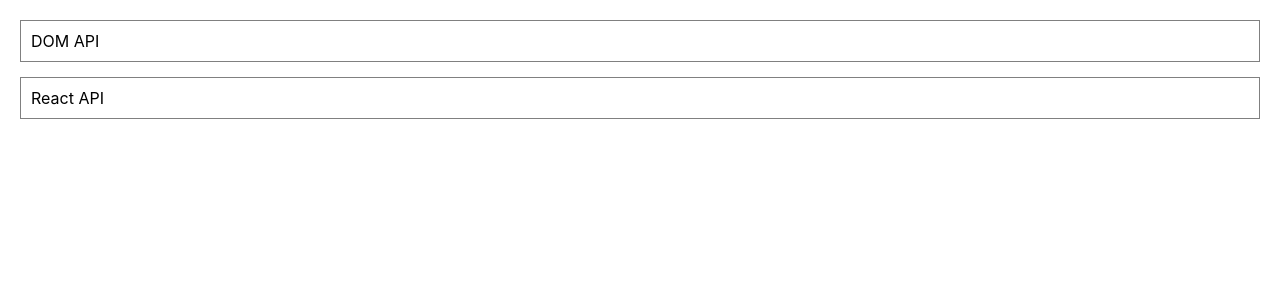
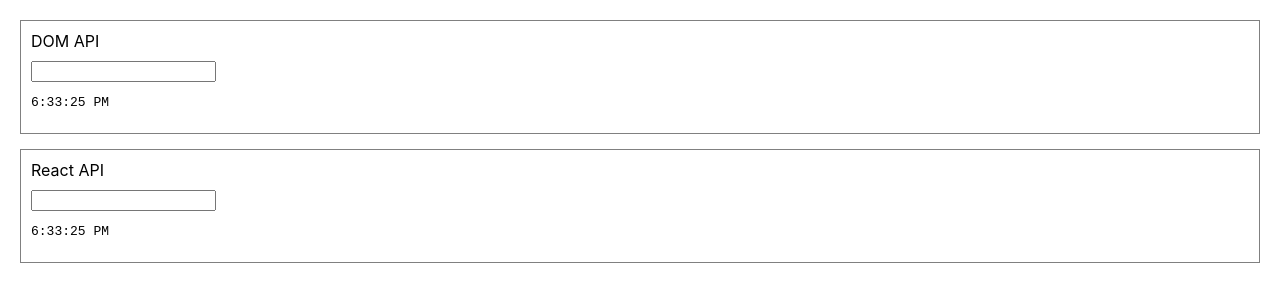
Before and after one commit to aleksandar8821/React-internals, a React (Create React App) app: page / in a window 1280 px wide. Shown: the top 302 px of the page. Built offline with nearby package versions, Linux system fonts and the light colour scheme.

Commit message:
6. reconciliation example 2

```diff
--- a/src/index.css
+++ b/src/index.css
@@ -28,3 +28,8 @@ img {
   padding: 10px;
   margin-bottom: 15px;
 }
+
+.example input {
+  display: block;
+  margin-top: 10px;
+}
--- a/src/index.js
+++ b/src/index.js
@@ -1,17 +1,13 @@
 import React from 'react';
 import ReactDOM from 'react-dom';
 import './index.css';
-// import App from './App';
 
-// ReactDOM.render(
-//   <React.StrictMode>
-//     <App />
-//   </React.StrictMode>, document.getElementById('root')
-// );
-
+const render = () => {
   document.getElementById('div1').innerHTML = `
     <div class="example">
       DOM API
+      <input />
+      <pre>${(new Date).toLocaleTimeString()}</pre>
     </div>
   `;
 
@@ -20,6 +16,11 @@ ReactDOM.render(
       'div',
       { className: 'example' },
       'React API',
+      React.createElement('input', null),
+      React.createElement('pre', null, (new Date).toLocaleTimeString())
     ),
-  document.getElementById('div2'),
+    document.getElementById('div2')
   );
+};
+
+setInterval(render, 1000);
```
Lines whose indentation alone changed are shown as unchanged.
